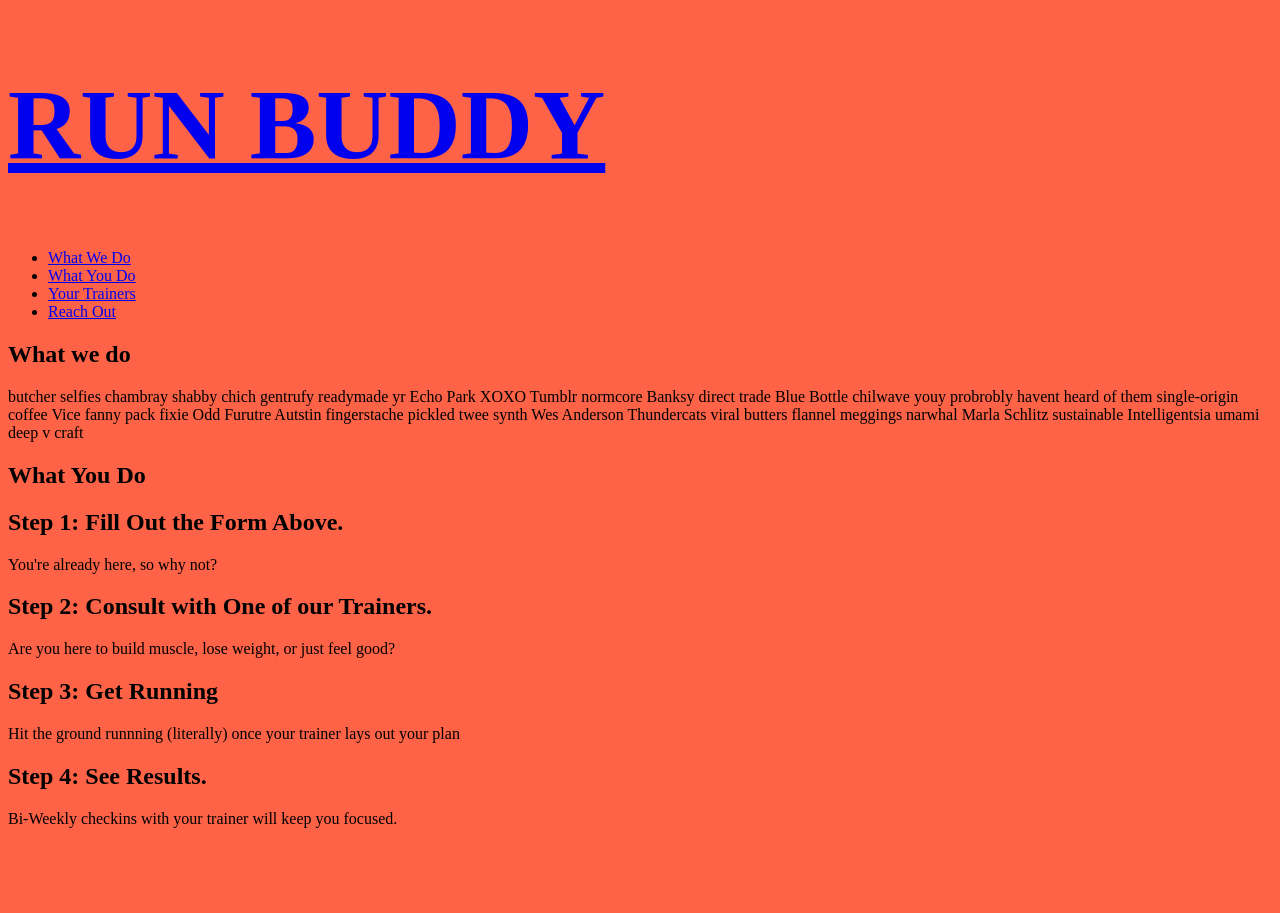
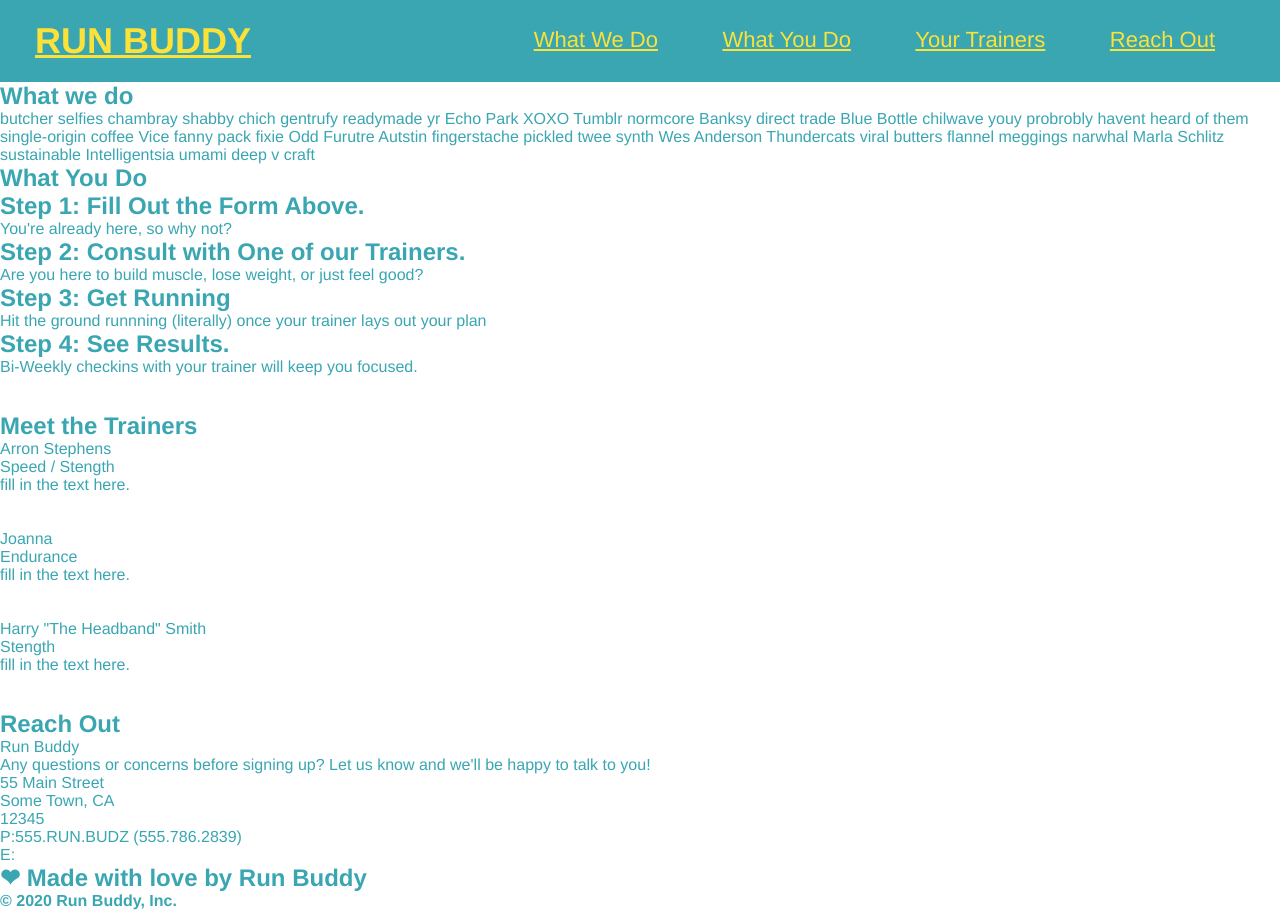
Before and after one commit to jrbeike/Runbuddy, a plain HTML site: page index.html in a window 1280 px wide. Shown: the top 913 px of the page. Drawn offline with Linux system fonts and the light colour scheme.

Commit message:
<completed css>

```diff
--- a/assets/css/style.css
+++ b/assets/css/style.css
@@ -1 +1,46 @@
-<h1 style="color: blue; font-size: 100px;">RUN BUDDY</h1>
+* {
+    margin: 0;
+    padding: 0;
+  }
+body {
+    font-family: Helvetica, Arial, sans-serif;
+  }
+  body {
+    /* more on this crazy alphanumerical value in a minute! */
+    color: #39a6b2;
+    font-family: Helvetica, Arial, sans-serif;
+  }
+  /* apply styles to <header> */
+header {
+    padding: 20px 35px;
+    background-color: #39a6b2;
+  }
+  header h1 {
+    font-weight: bold;
+    font-size: 36px;
+    color: #fce138;
+    margin: 0;
+  }
+
+  header a {
+    color: #fce138;
+  }
+  header nav {
+    float: right;
+    margin: 7px 0;
+  }
+  header nav ul li {
+    display: inline;
+  }
+  header nav ul li a {
+    margin: 0 30px;
+    font-weight: lighter;
+    font-size: 22px;
+  }
+  header h1 {
+    font-weight: bold;
+    font-size: 36px;
+    color: #fce138;
+    margin: 0;
+    display: inline;
+  }
--- a/index.html
+++ b/index.html
@@ -3,16 +3,6 @@
     <head>
         <meta charset="UTF-8" />
         <title>Run Buddy</title>
-
-          <!-- Add this to the page and see what happens! -->
-        <style>
-            body {
-                background-color: tomato;
-            }h1 {
-            font-size: 100px;
-            }
-        </style>
-</head>
     </head>
     <link rel="stylesheet" href="assets/css/style.css"/>
     <body>
```
